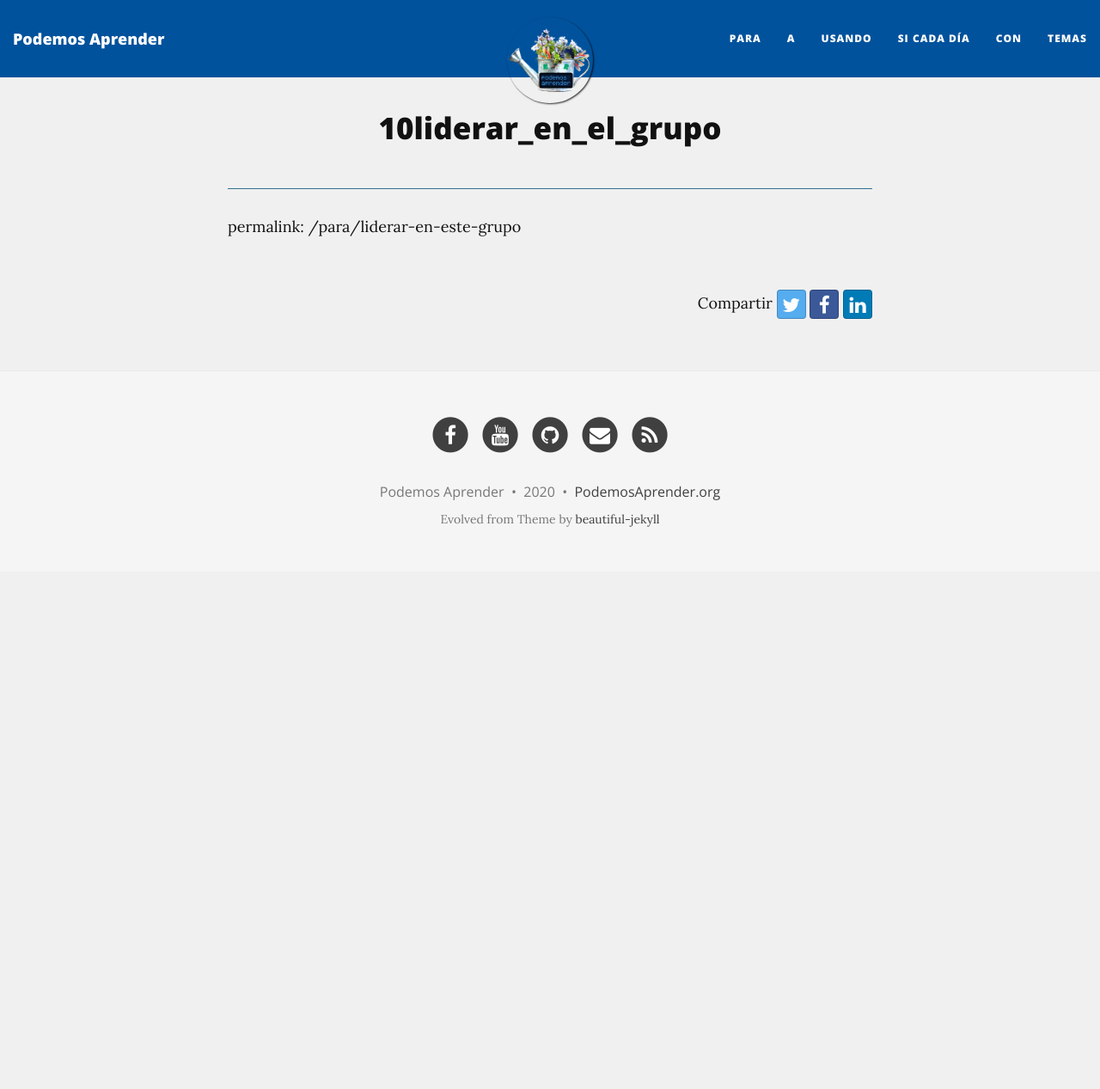
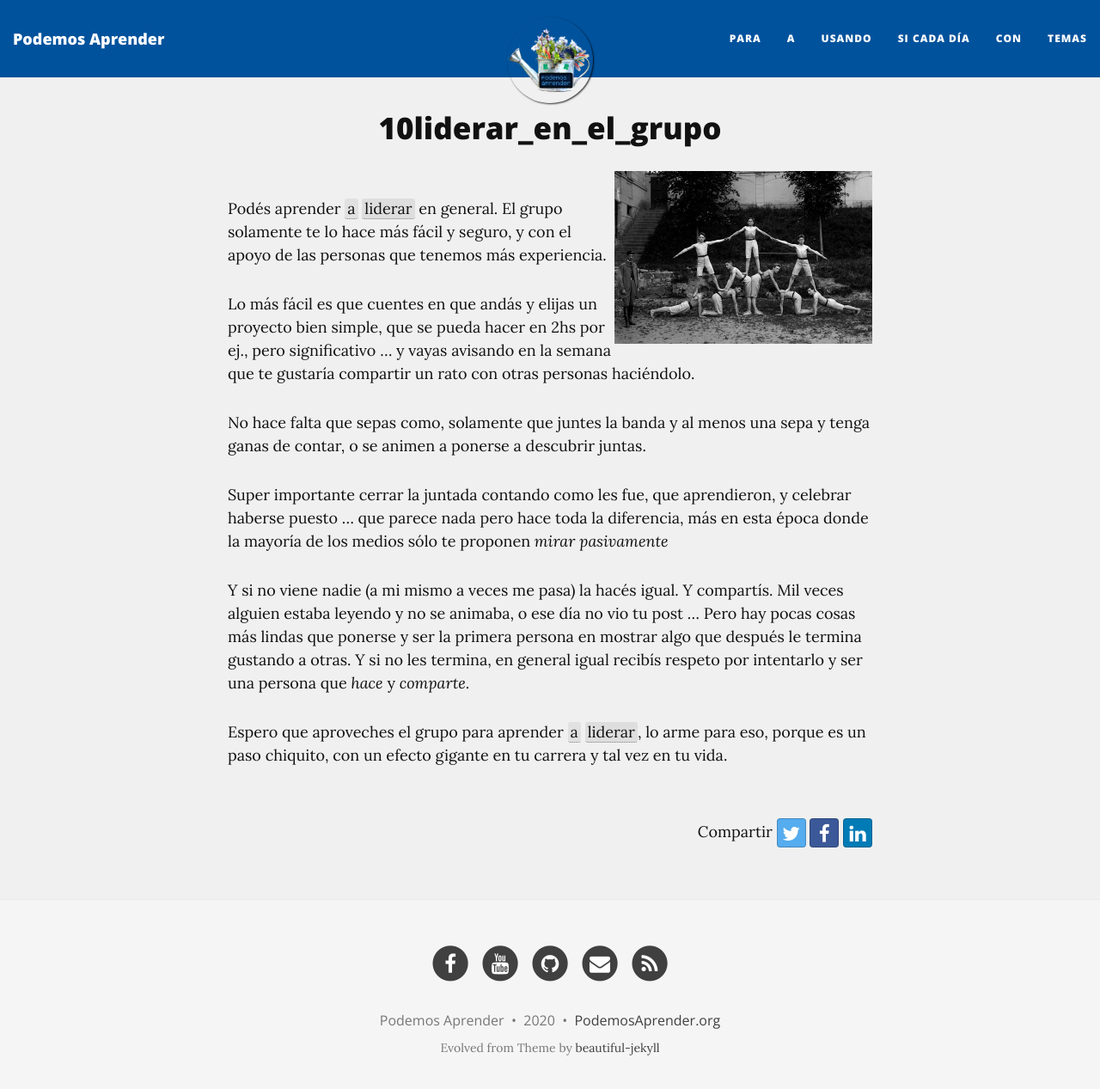
Before and after one commit to podemosaprender/podemosaprender.github.io, a Jekyll site: the page built from _contenidos/10participar/10liderar_en_el_grupo.md, in a window 1280 px wide and 1280 px high. Shown: the top 1267 px of the window at 86% size. Built offline with Jekyll 4.4.1, drawn with Linux system fonts in a browser that asks for light colours; nearby versions of some CDN libraries.

Commit message:
OK: texto liderar en el grupo

```diff
--- a/_contenidos/10participar/10liderar_en_el_grupo.md
+++ b/_contenidos/10participar/10liderar_en_el_grupo.md
@@ -1,2 +1,17 @@
 ---
-permalink: /para/liderar-en-este-grupo
+permalink: /a/liderar-en-este-grupo
+img: /img/castellers.jpg
+---
+
+Podés aprender {/a/liderar} en general. El grupo solamente te lo hace más fácil y seguro, y con el apoyo de las personas que tenemos más experiencia.
+
+Lo más fácil es que cuentes en que andás y elijas un proyecto bien simple, que se pueda hacer en 2hs por ej., pero significativo ... y vayas avisando en la semana que te gustaría compartir un rato con otras personas haciéndolo.
+
+No hace falta que sepas como, solamente que juntes la banda y al menos una sepa y tenga ganas de contar, o se animen a ponerse a descubrir juntas.
+
+
+Super importante cerrar la juntada contando como les fue, que aprendieron, y celebrar haberse puesto ... que parece nada pero hace toda la diferencia, más en esta época donde la mayoría de los medios sólo te proponen _mirar pasivamente_
+
+Y si no viene nadie (a mi mismo a veces me pasa) la hacés igual. Y compartís. Mil veces alguien estaba leyendo y no se animaba, o ese día no vio tu post ... Pero hay pocas cosas más lindas que ponerse y ser la primera persona en mostrar algo que después le termina gustando a otras. Y si no les termina, en general igual recibís respeto por intentarlo y ser una persona que _hace_ y _comparte_.
+
+Espero que aproveches el grupo para aprender {/a/liderar}, lo arme para eso, porque es un paso chiquito, con un efecto gigante en tu carrera y tal vez en tu vida.
```
